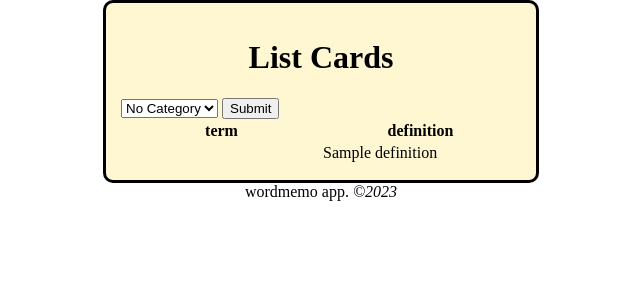
After one commit to ziqiangy/CodeIgniter, a PHP site: the page made by application/views/flashcard/displayCardsByCate.php in a window 1280 px wide. The commit adds this page. Shown: the top 300 px of the page, without its empty margins (319-959 px from the left). Run offline with PHP 8.4, Linux system fonts and the light colour scheme; the template is opened without the code that fills it: most values are stand-ins (such as "Sample title", 1, 10 or a date in 2020); data that the repository does not hold is empty.

Commit message:
finish list cards by category

```diff
--- /dev/null
+++ b/application/views/flashcard/displayCardsByCate.php
@@ -0,0 +1,101 @@
+
+
+<style>
+    .box-father{
+        display:flex;
+        justify-content:center;
+    }
+    .box-child{
+        width:400px;
+        /* height:300px; */
+        border:3px solid black;
+        background-color:#fff7d1;
+        border-radius:10px;
+        padding:15px;
+
+    }
+
+    .h-title{
+        text-align:center;
+    }
+    .text-father{
+        display:flex;
+        /* justify-content:center; */
+    }
+    .text-child{
+
+    }
+</style>
+
+<style>
+    table{
+        table-layout:fixed;
+        width:100%;
+    }
+    td:nth-child(1) {
+        /* width:25%; */
+        white-space: nowrap;
+        overflow: hidden;
+        text-overflow:ellipsis;
+    }
+    td:nth-child(2) {
+        /* width:75%; */
+        white-space: nowrap;
+        overflow: hidden;
+        text-overflow:ellipsis;
+    }
+</style>
+
+<div class="box-father">
+    <div class="box-child">
+        <div class="h-title">
+            <h1>List Cards</h1>
+        </div>
+
+        <div class="text-father">
+            <div class="text-child">
+
+
+
+            <?php echo form_open('flashcard/displayCardsByCate'); ?>
+
+
+
+            <select name="category_id">
+                        <option value=""
+                        <?php
+                        if(empty($category_id)) echo "selected";
+                        ?>
+                        >No Category</option>
+                        <?php foreach($fcs_data as $d){ ?>
+                            <option value="<?php echo $d["id"] ?>" <?php if($category_id==$d["id"]) echo"selected";?>><?php echo $d["name"] ?></option>
+                        <?php } ?>
+                    </select>
+
+
+            <input type="submit" value="Submit"/>
+
+
+            </form>
+
+
+            <table>
+                <tr>
+                    <th>term</th>
+                    <th>definition</th>
+                    <!-- <th>category</th> -->
+                </tr>
+                <?php foreach($data as $d) { ?>
+                        <tr class="">
+                        <td><?php echo anchor("flashcard/updateView/".$d['id'],$d['term']) ?></td>
+                            <td><?php echo $d['definition'] ?></td>
+                            <!-- <td><?php echo empty($d['category_name']) ? "No Category" : $d['category_name']; ?></td> -->
+
+                        </tr>
+                    <?php } ?>
+            </table>
+
+            </div>
+        </div>
+    </div>
+</div>
--- a/application/views/templates/header.php
+++ b/application/views/templates/header.php
@@ -49,6 +49,7 @@
   <?php echo anchor("flashcard/insertView","Insert Flashcard"); ?>
   <?php echo anchor("flashcate/list","Show My Categories"); ?>
   <?php echo anchor("flashcate/insert","Insert Category"); ?>
+  <?php echo anchor("flashcard/searchByCate","Search By Category"); ?>
 
   <?php if(isset($_SESSION["user_id"])){
     echo anchor("user/profile",$_SESSION["username"],array('class' => 'split'));
```
Also changed, not shown: application/controllers/Flashcard.php (+31 -0 lines), application/models/Flashcards.php (+7 -0 lines), application/views/flashcard/searchCardList.php (added, +53 -0 lines).
